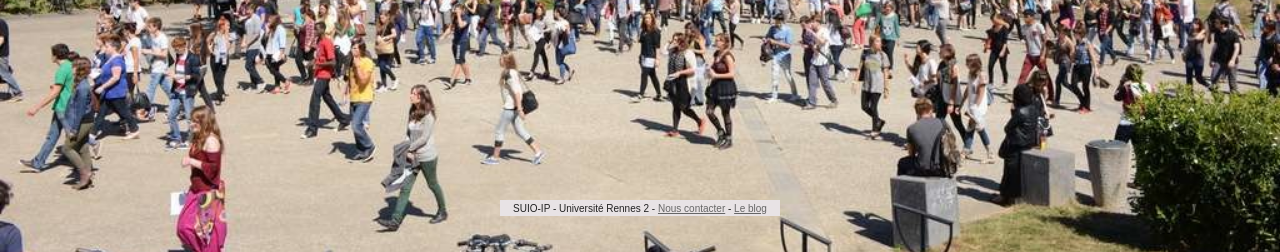
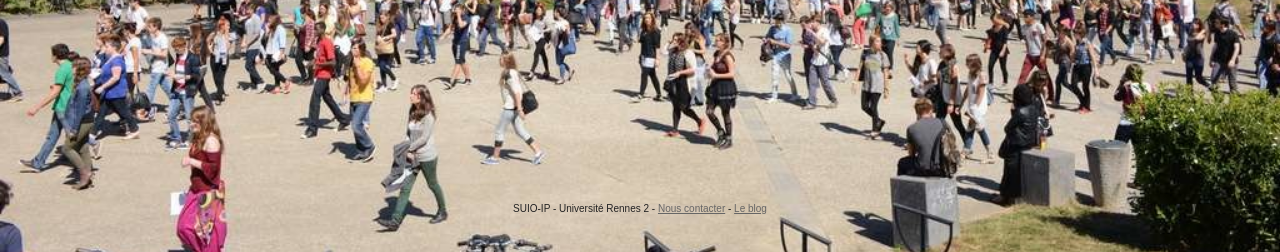
Before and after one commit to Zeuh/Launchpage, a PHP site: page / in a window 1280 px wide. Shown: the part 556-808 px from the top of the page. Run offline with PHP 8.4, Linux system fonts and the light colour scheme.

Commit message:
Lien vers le blog, style

```diff
--- a/style.css
+++ b/style.css
@@ -207,7 +207,6 @@ button:hover {
     height: 1.3em;
     font-size: 10px;
     color: #222;
-    background: #e8e3e5;
     text-align: center;
     margin-top: 2em;
     margin-left: auto;
```
